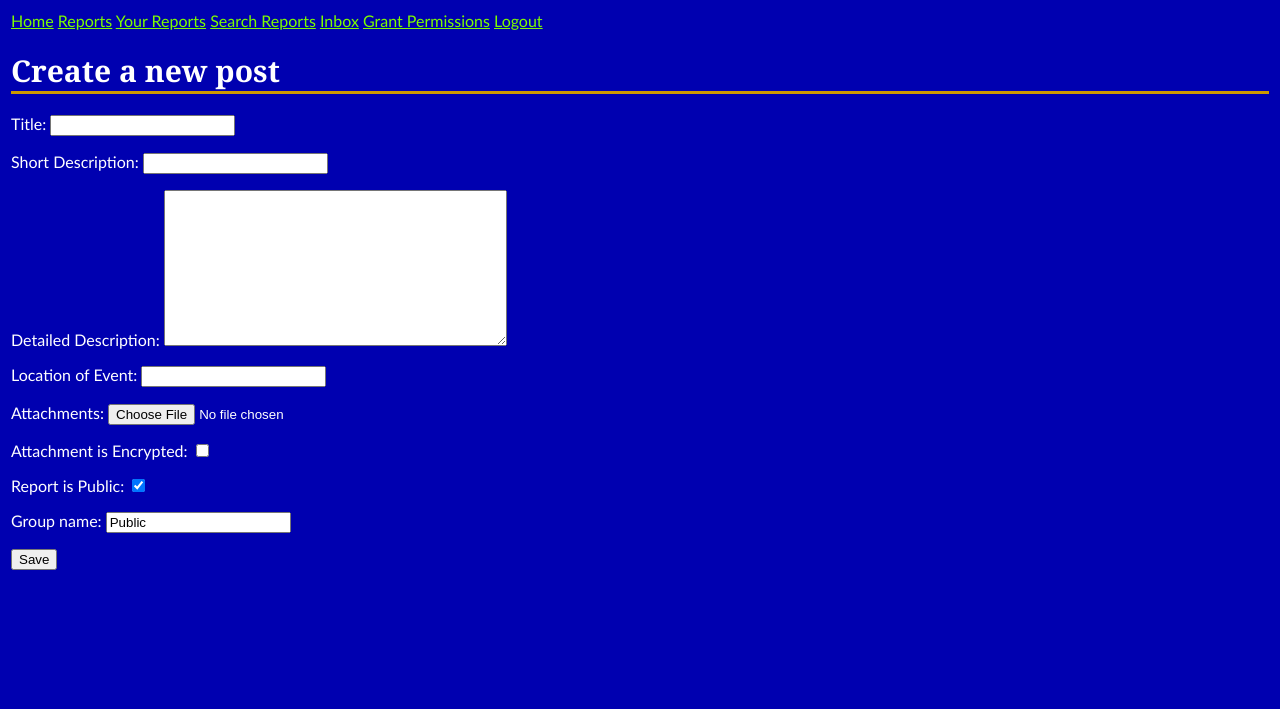
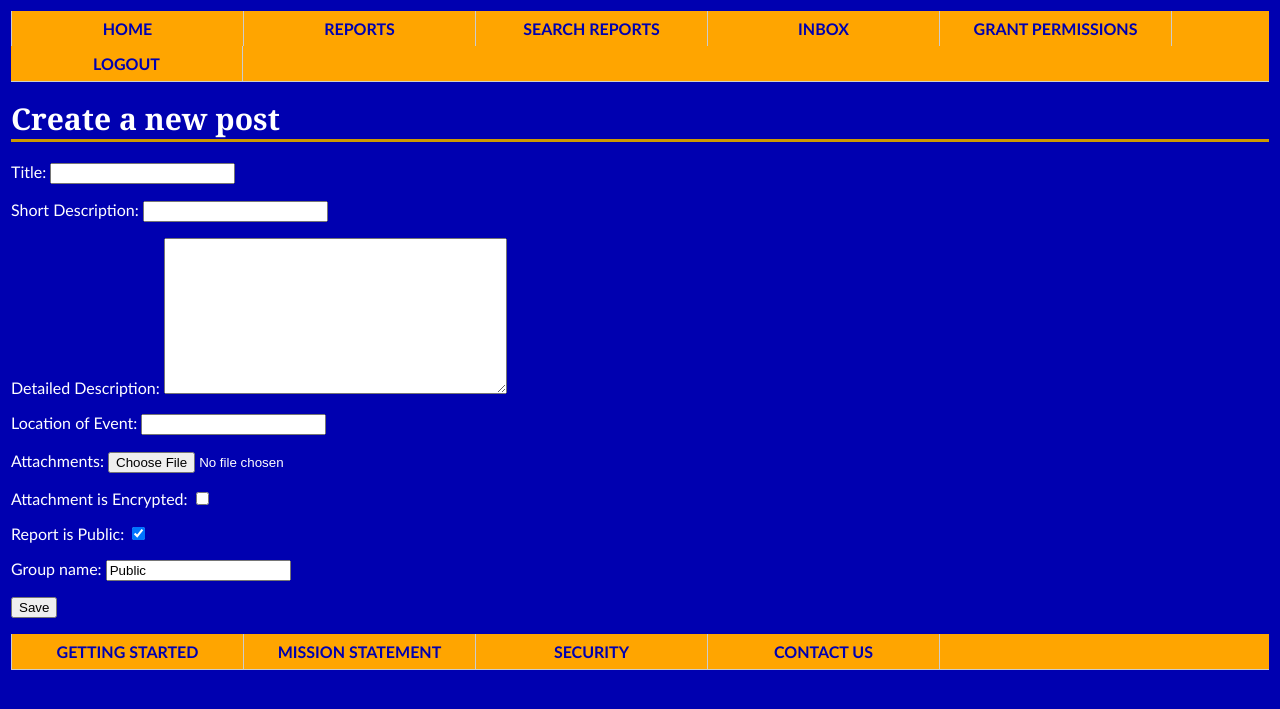
Before and after one commit to bmblank/cs3240-f15-team11, a Django app: page /report/create/ in a window 1280 px wide. Shown: the top 709 px of the page. Run offline with Django 3.2, Linux system fonts and the light colour scheme; the visitor is signed in with stand-in values (Sample User, id 1).

Commit message:
adding ui stuff to michellebranch

```diff
--- a/index/templates/index/base.html
+++ b/index/templates/index/base.html
@@ -85,27 +85,38 @@
 </style>
 
 <html>
+<head>
+    {% block title %}
+        <title>SecureShare</title>
+    {% endblock %}
+</head>
 <body>
 
-		<a href="/home/">Home</a>
-		<a href="/report/">Reports</a>
-		<a href="/yourreports/">Your Reports</a>
-		<a href="/search/">Search Reports</a>
-		<a href="{% url 'inbox_list' %}">Inbox</a>
-		<a href="/givepermissions/">Grant Permissions</a>
-
-
+<ul id="nav">
+    <li class="ui"><a class="one" href="/home/">Home</a></li>
+    <li class="ui"><a class="one" href="/report/">Reports</a></li>
+    <li class="ui"><a class="one" href="/search/">Search Reports</a></li>
+    <li class="ui"><a class="one" href="{% url 'inbox_list' %}">Inbox</a></li>
+    <li class="ui"><a class="one" href="/givepermissions/">Grant Permissions</a></li>
     {% if userIsSiteManager %}
         <a href="/suspension/">Suspend accounts</a>
     {% endif %}
     {% if user.is_authenticated %}
-		    <a href="/logout/">Logout</a>
+        <li class="ui"><a class="one" href="/logout/">Logout</a></li>
     {% else %}
-		    <a href="/login/?next={{ request.path }}">Login</a>
+        <li class="ui"><a class="one" href="/login/?next={{ request.path }}">Login</a></li>
     {% endif %}
+</ul>
 
 {% block content %}
 {% endblock %}
 
+<ul id="nav">
+    <li class="ui"><a class="one" href="/about/">Getting Started</a></li>
+    <li class="ui"><a class="one" href="/mission/">Mission Statement</a></li>
+    <li class="ui"><a class="one" href="/security/">Security</a></li>
+    <li class="ui"><a class="one" href="/contact/">Contact Us</a></li>
+</ul>
+
 </body>
 </html>
```
Lines whose indentation alone changed are shown as unchanged.
